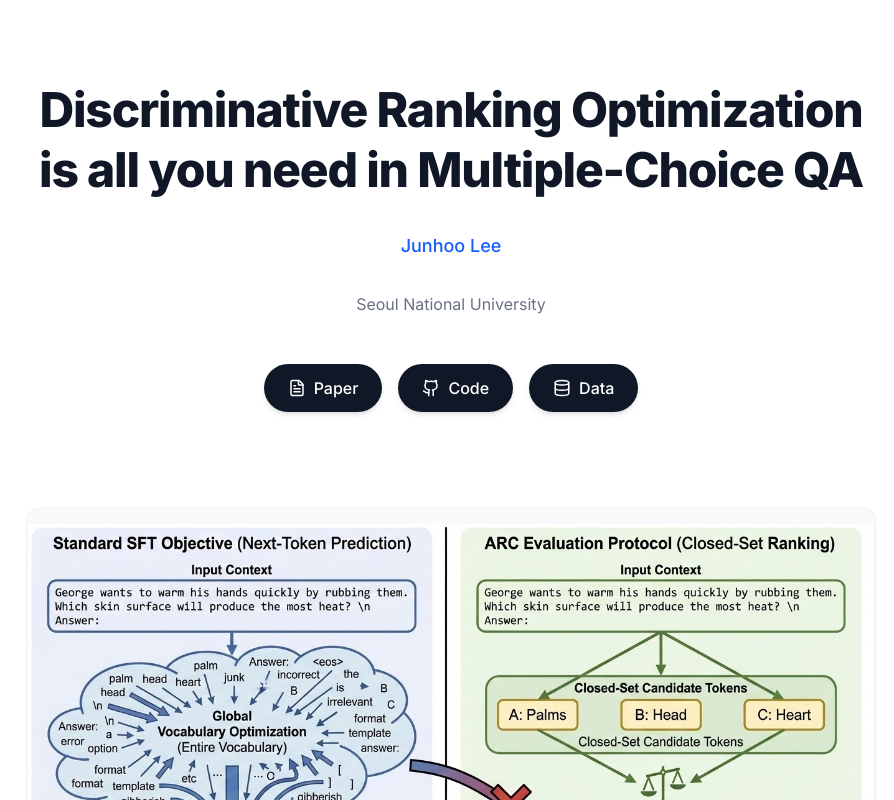
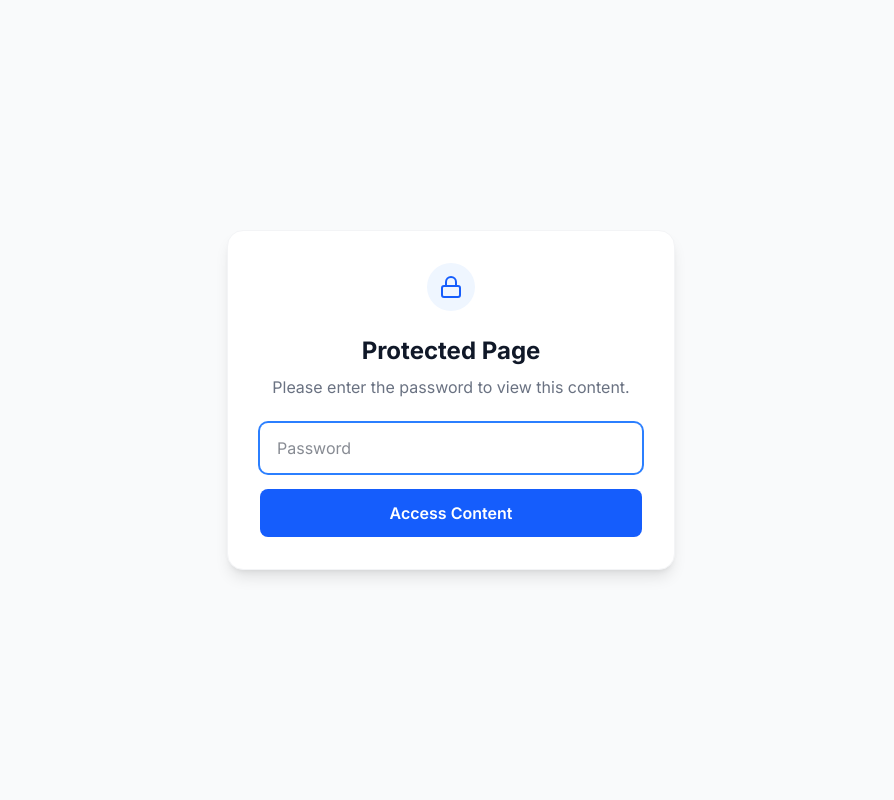
Before and after one commit to JunHoo-Lee/my-homepage, a Next.js app: page /DRO in a window 1280 px wide. Shown: the top 800 px of the page, without its empty margins (189-1083 px from the left). Built offline with nearby package versions, Linux system fonts and the light colour scheme.

Commit message:
feat(dro): add password protection

```diff
--- a/app/DRO/page.tsx
+++ b/app/DRO/page.tsx
@@ -3,11 +3,24 @@
 import Head from 'next/head';
 import Image from 'next/image';
 import Link from 'next/link';
-import { FileText, Github, Youtube, Database, Copy, Check } from 'lucide-react';
+import { FileText, Github, Youtube, Database, Copy, Check, Lock } from 'lucide-react';
 import { useState } from 'react';
 
 export default function DROPage() {
+    const [isAuthenticated, setIsAuthenticated] = useState(false);
+    const [inputPassword, setInputPassword] = useState('');
+    const [error, setError] = useState(false);
     const [copied, setCopied] = useState(false);
+
+    const handleLogin = (e: React.FormEvent) => {
+        e.preventDefault();
+        if (inputPassword === 'upstage') {
+            setIsAuthenticated(true);
+            setError(false);
+        } else {
+            setError(true);
+        }
+    };
 
     const handleCopy = () => {
         navigator.clipboard.writeText(bibtex);
@@ -20,6 +33,39 @@ export default function DROPage() {
   author={Lee, Junhoo},
   year={2026}
 }`;
+
+    if (!isAuthenticated) {
+        return (
+            <div className="min-h-screen bg-gray-50 flex flex-col items-center justify-center p-4">
+                <div className="bg-white p-8 rounded-2xl shadow-lg max-w-md w-full border border-gray-100 text-center space-y-6">
+                    <div className="w-12 h-12 bg-blue-50 rounded-full flex items-center justify-center mx-auto text-blue-600">
+                        <Lock size={24} />
+                    </div>
+                    <div>
+                        <h1 className="text-2xl font-bold text-gray-900">Protected Page</h1>
+                        <p className="text-gray-500 mt-2">Please enter the password to view this content.</p>
+                    </div>
+                    <form onSubmit={handleLogin} className="space-y-4">
+                        <input
+                            type="password"
+                            value={inputPassword}
+                            onChange={(e) => setInputPassword(e.target.value)}
+                            placeholder="Password"
+                            className="w-full px-4 py-3 rounded-lg border border-gray-200 focus:outline-none focus:ring-2 focus:ring-blue-500 focus:border-transparent transition-all"
+                            autoFocus
+                        />
+                        {error && <p className="text-red-500 text-sm font-medium">Incorrect password. Please try again.</p>}
+                        <button
+                            type="submit"
+                            className="w-full bg-blue-600 hover:bg-blue-700 text-white font-semibold py-3 rounded-lg transition-colors"
+                        >
+                            Access Content
+                        </button>
+                    </form>
+                </div>
+            </div>
+        );
+    }
 
     return (
         <div className="min-h-screen bg-white text-gray-900 font-sans selection:bg-blue-100 selection:text-blue-900">
```
